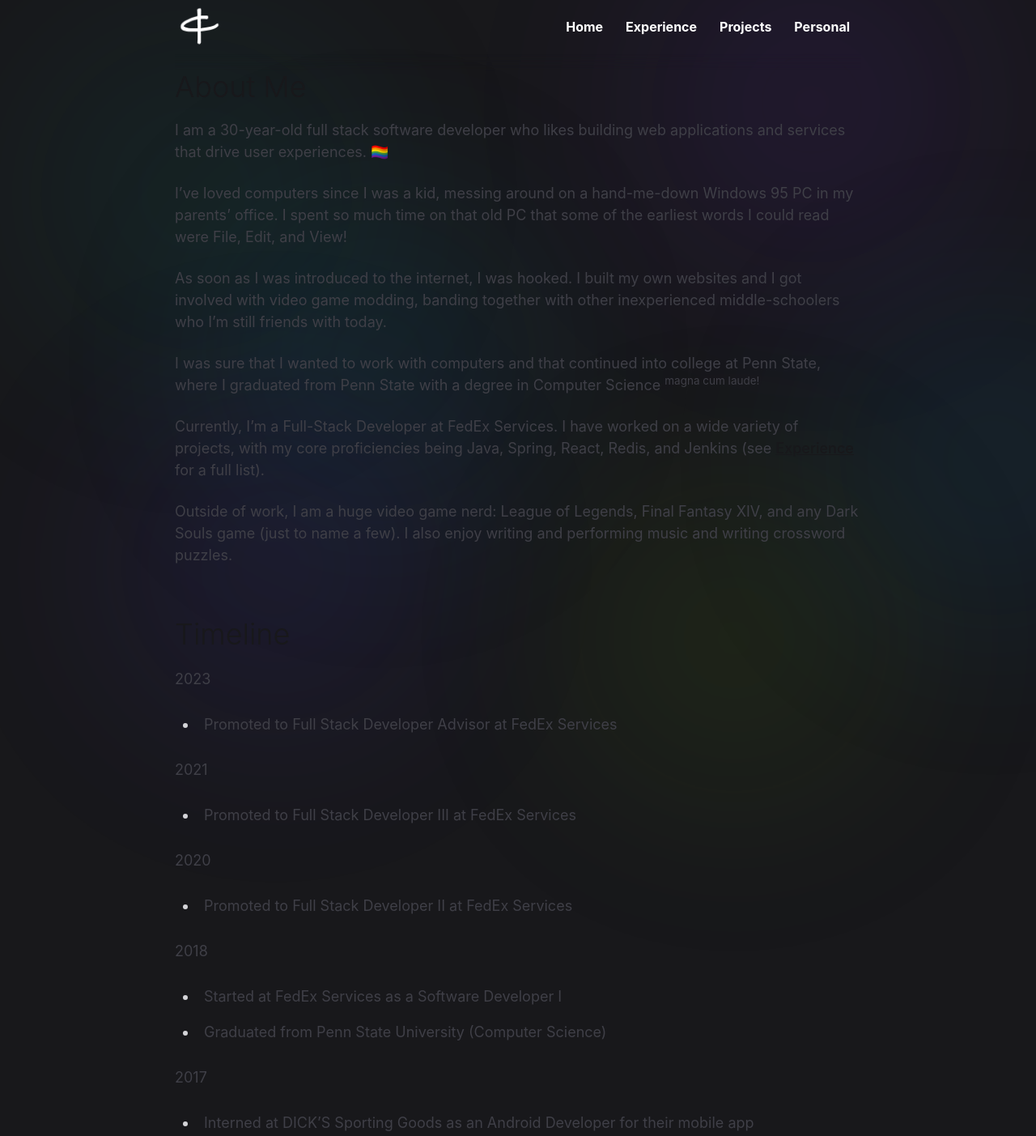
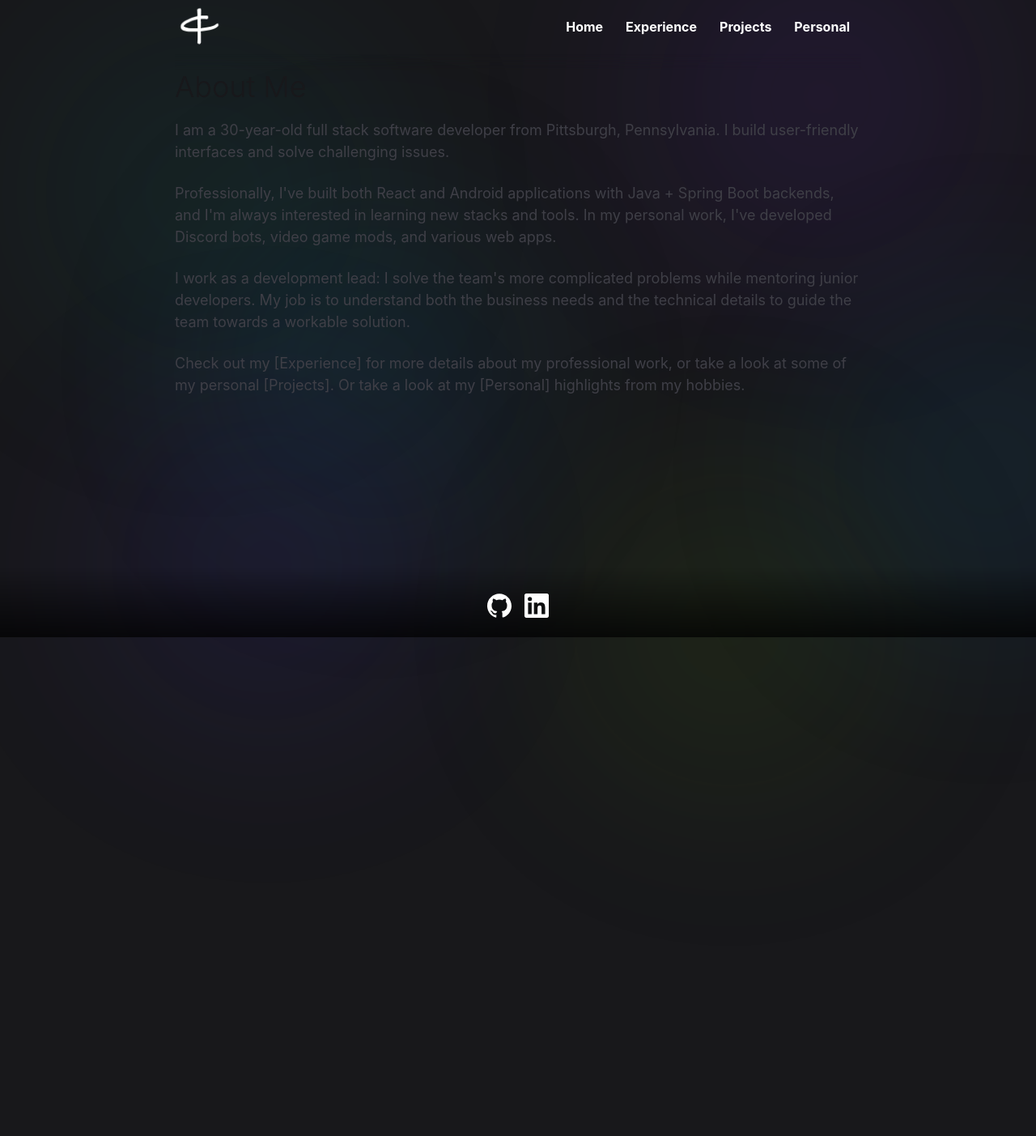
Before and after one commit to Synthian/iancordle-com, an Astro site: page / in a window 1280 px wide. Shown: the part 13-1416 px from the top of the page at 81% size. After the commit the page ends 800 px from the top, so only its background shows below. Built offline with nearby package versions, Linux system fonts and the light colour scheme; Astro itself is replaced by a stand-in of ours.

Commit message:
Icons, Footer, 404, About Me

```diff
--- a/astro.config.mjs
+++ b/astro.config.mjs
@@ -3,8 +3,8 @@ import {defineConfig, fontProviders} from 'astro/config';
 import tailwindcss from "@tailwindcss/vite";
 
 import react from '@astrojs/react';
-
 import mdx from '@astrojs/mdx';
+import icon from 'astro-icon';
 
 // https://astro.build/config
 export default defineConfig({
@@ -20,7 +20,7 @@ export default defineConfig({
     }
   },
   site: "https://www.iancordle.com",
-  integrations: [react(), mdx()],
+  integrations: [react(), mdx(), icon()],
   fonts: [{
     provider: fontProviders.fontsource(),
     name: "Poppins",
--- a/package.json
+++ b/package.json
@@ -1,5 +1,5 @@
 {
-  "name": "",
+  "name": "iancordle-com",
   "type": "module",
   "version": "0.0.1",
   "engines": {
@@ -14,11 +14,14 @@
   "dependencies": {
     "@astrojs/mdx": "^7.0.3",
     "@astrojs/react": "^6.0.1",
+    "@iconify-json/mdi": "^1.2.3",
+    "@iconify-json/simple-icons": "^1.2.92",
     "@tailwindcss/typography": "^0.5.20",
     "@tailwindcss/vite": "^4.3.3",
     "@types/react": "^19.2.17",
     "@types/react-dom": "^19.2.3",
     "astro": "^7.1.1",
+    "astro-icon": "^1.1.5",
     "react": "^19.2.7",
     "react-dom": "^19.2.7",
     "tailwindcss": "^4.3.3"
--- /dev/null
+++ b/src/components/Footer.astro
@@ -0,0 +1,11 @@
+---
+import { Icon } from 'astro-icon/components';
+---
+<div class="flex items-center justify-center gap-4 pt-8 pb-6 text-3xl bg-linear-to-b from-transparent to-black/70">
+    <a href="https://www.github.com/synthian" >
+        <Icon name="simple-icons:github" />
+    </a>
+    <a href="https://www.linkedin.com/in/ian-cordle-5ab1361a2/" >
+        <Icon name="simple-icons:linkedin" />
+    </a>
+</div>
--- /dev/null
+++ b/src/components/content/Age.tsx
@@ -0,0 +1,11 @@
+const getAge = (from: Date): number => {
+    const now = new Date();
+    const years = now.getFullYear() - from.getFullYear();
+    const birthdayThisYear = new Date(now.getFullYear(), from.getMonth(), from.getDate());
+
+    return years - (now < birthdayThisYear ? 1 : 0);
+};
+
+export default function() {
+    return <>{getAge(new Date(1996, 1, 13))}</>
+}
--- a/src/layouts/Prose.astro
+++ b/src/components/elements/Prose.astro
@@ -3,7 +3,7 @@
 ---
 <div class="prose prose-zinc dark:prose-invert md:prose-lg max-w-none
     prose-p:leading-[1.5em]
-    prose-h1:text-5xl prose-h1:font-light prose-h1:my-0
-    prose-h4:text-4xl prose-h4:font-light prose-h4:mb-5">
+    prose-h2:text-4xl prose-h2:font-light prose-h2:mb-5
+    flex-1">
     <slot />
 </div>
--- a/src/layouts/BasePage.astro
+++ b/src/layouts/BasePage.astro
@@ -1,6 +1,7 @@
 ---
 import Header from '@components/Header.astro';
-import Prose from '@layouts/Prose.astro'
+import Prose from '@components/elements/Prose.astro';
+import Footer from '@components/Footer.astro';
 import "@styles/global.css";
 import { Font } from 'astro:assets';
 import DynamicBackground from "@components/elements/DynamicBackground.astro";
@@ -17,14 +18,15 @@ const title = Astro.props.title ?? Astro.props.frontmatter.title;
         <link rel='icon' type='image/png' href='/ic-icon-32.png' sizes='32x32' />
 		<title>IC | {title}</title>
 	</head>
-	<body class="bg-zinc-900 text-white">
+	<body class="bg-zinc-900 text-white flex flex-col">
 		<DynamicBackground zIndex="-1" />
-		<div class="max-w-4xl m-auto px-6">
+		<div class="flex flex-col max-w-4xl w-full m-auto px-6 flex-1">
 			<Header />
 			<Prose>
 				<slot />
 			</Prose>
 		</div>
+		<Footer />
 	</body>
 
 	<style>
--- /dev/null
+++ b/src/pages/404.astro
@@ -0,0 +1,8 @@
+---
+import BasePage from "@layouts/BasePage.astro";
+---
+<BasePage title="Not Found">
+    <div class="flex h-full justify-center items-center">
+        <div>404</div>
+    </div>
+</BasePage>
--- a/src/pages/experience.md
+++ /dev/null
@@ -1,5 +0,0 @@
----
-layout: ../layouts/BasePage.astro
-title: Experience
----
-Experience
--- a/src/pages/index.md
+++ /dev/null
@@ -1,30 +0,0 @@
----
-layout: ../layouts/BasePage.astro
-title: Ian Cordle
----
-#### About Me
-<p>I am a 30-year-old full stack software developer who likes building web applications and services that drive user experiences. 🏳️‍🌈</p>
-
-I've loved computers since I was a kid, messing around on a hand-me-down Windows 95 PC in my parents' office. I spent so much time on that old PC that some of the earliest
-words I could read were File, Edit, and View!
-
-As soon as I was introduced to the internet, I was hooked. I built my own websites and I got involved with video game modding, banding together with other inexperienced middle-schoolers who I'm still friends with today.
-
-I was sure that I wanted to work with computers and that continued into college at Penn State, where I graduated from Penn State with a degree in Computer Science <sup>magna cum laude!</sup>
-
-Currently, I'm a Full-Stack Developer at FedEx Services. I have worked on a wide variety of projects, with my core proficiencies being Java, Spring, React, Redis, and Jenkins (see [Experience](./experience) for a full list).
-
-Outside of work, I am a huge video game nerd: League of Legends, Final Fantasy XIV, and any Dark Souls game (just to name a few). I also enjoy writing and performing music and writing crossword puzzles.
-
-#### Timeline
-##### 2023
-* Promoted to Full Stack Developer Advisor at FedEx Services
-##### 2021
-* Promoted to Full Stack Developer III at FedEx Services
-##### 2020
-* Promoted to Full Stack Developer II at FedEx Services
-##### 2018
-* Started at FedEx Services as a Software Developer I
-* Graduated from Penn State University (Computer Science)
-##### 2017
-* Interned at DICK'S Sporting Goods as an Android Developer for their mobile app
--- /dev/null
+++ b/src/pages/index.mdx
@@ -0,0 +1,22 @@
+---
+layout: ../layouts/BasePage.astro
+title: Ian Cordle
+---
+import Age from '../components/content/Age.tsx';
+
+## About Me
+
+I am a
+<Age client:load />-year-old full stack software developer from Pittsburgh, Pennsylvania. I build user-friendly interfaces and solve
+challenging issues.
+
+Professionally, I've built both React and Android applications with Java + Spring Boot backends, and I'm always
+interested in learning new stacks and tools. In my personal work, I've developed Discord bots, video game mods,
+and various web apps.
+
+I work as a development lead: I solve the team's more complicated problems while mentoring junior developers.
+My job is to understand both the business needs and the technical details to guide the team towards a workable
+solution.
+
+Check out my [Experience] for more details about my professional work, or take a look at some of my personal [Projects].
+Or take a look at my [Personal] highlights from my hobbies.
```
Also changed, not shown: tsconfig.json (+5 -4 lines), src/components/content/Timeline.astro (added), 1 other file.
